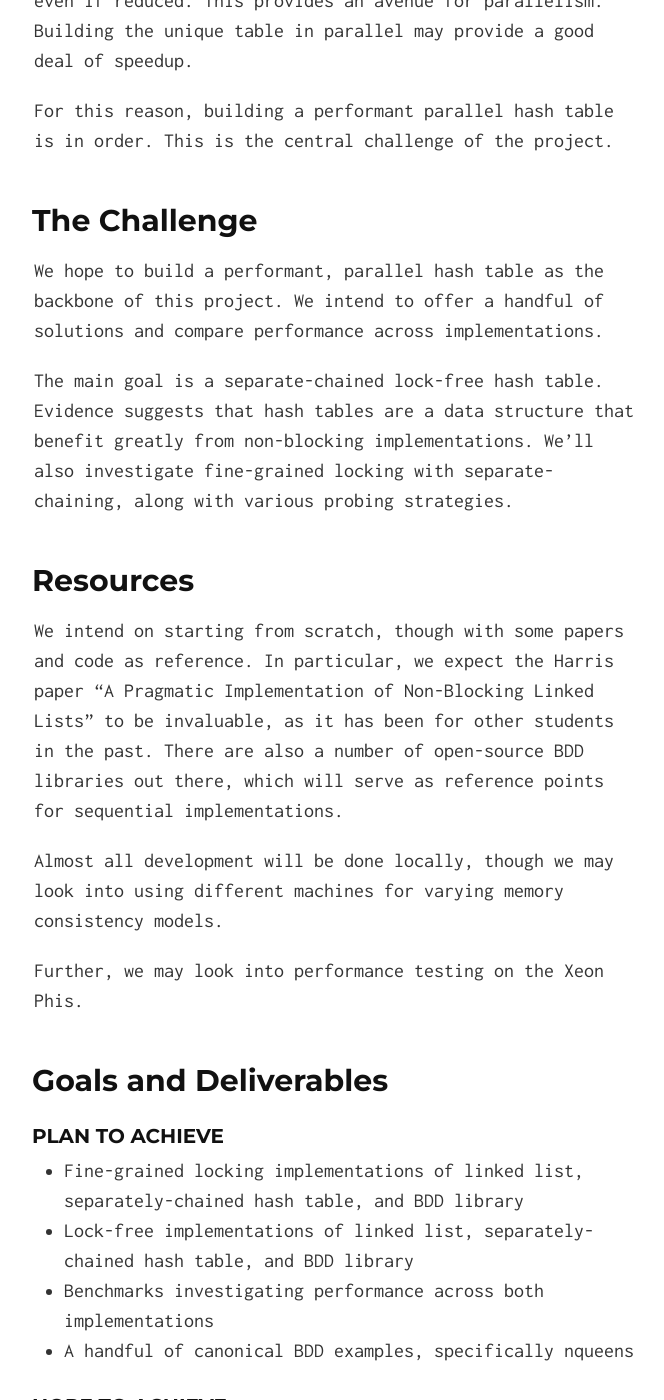
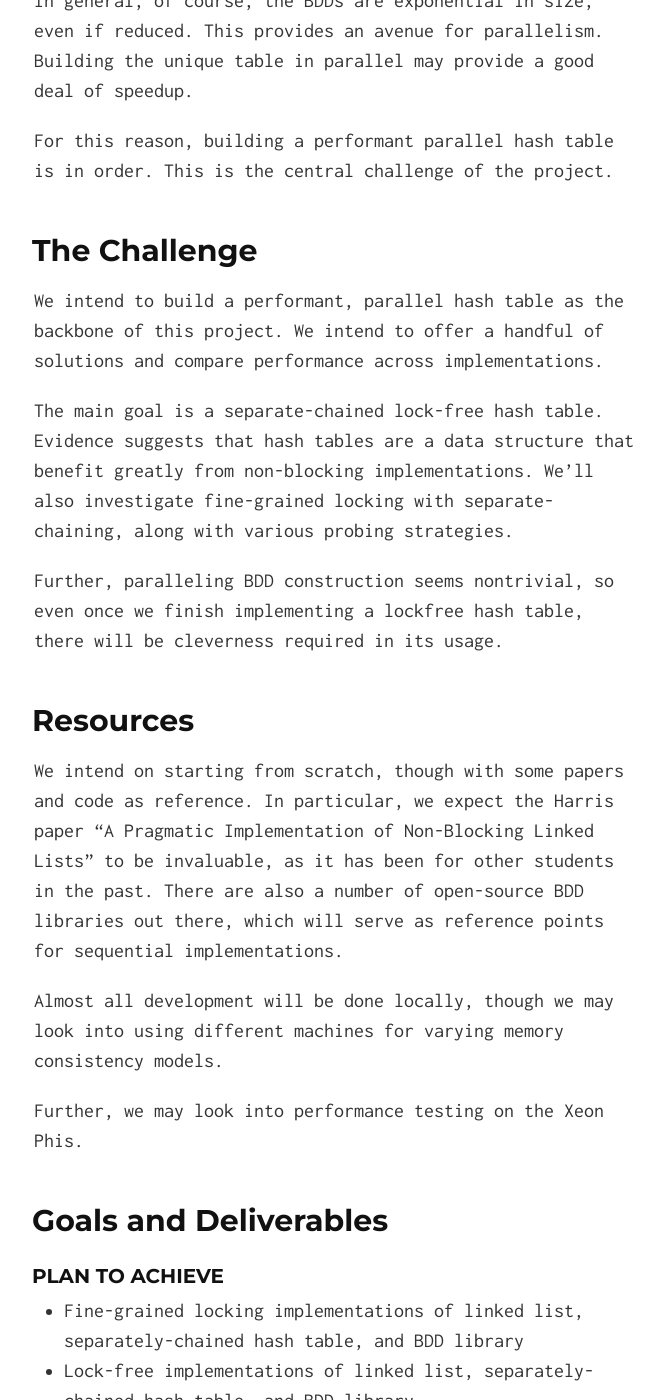
Before and after one commit to evanbergeron/lockfree-bdd, a Jekyll site: the page built from index.md, in a window 1280 px wide and 1400 px high, scrolled down 2178 px. Shown: the whole window, without its empty margins (306-970 px from the left). Built offline with Jekyll 4.4.1, drawn with Linux system fonts in a browser that asks for light colours; formulas are drawn with MathJax 3; some of the changed text lies outside the part shown.

Commit message:
Rewording

```diff
--- a/index.md
+++ b/index.md
@@ -6,7 +6,7 @@
 
 ## Summary
 
-We are going to implement lockfree binary decision diagrams in C++.
+We are going to produce two binary decision diagram library implementations, one with fine-grained locking, and one lockfree. Everything will be written in C++.
 
 ## Background
 
@@ -47,9 +47,11 @@
 
 ## The Challenge
 
-We hope to build a performant, parallel hash table as the backbone of this project. We intend to offer a handful of solutions and compare performance across implementations.
+We intend to build a performant, parallel hash table as the backbone of this project. We intend to offer a handful of solutions and compare performance across implementations.
 
 The main goal is a separate-chained lock-free hash table. Evidence suggests that hash tables are a data structure that benefit greatly from non-blocking implementations. We'll also investigate fine-grained locking with separate-chaining, along with various probing strategies.
+
+Further, paralleling BDD construction seems nontrivial, so even once we finish implementing a lockfree hash table, there will be cleverness required in its usage.
 
 ## Resources
 We intend on starting from scratch, though with some papers and code as reference. In particular, we expect the Harris paper "A Pragmatic Implementation of Non-Blocking Linked Lists" to be invaluable, as it has been for other students in the past. There are also a number of open-source BDD libraries out there, which will serve as reference points for sequential implementations.
@@ -65,6 +67,8 @@
 * Lock-free implementations of linked list, separately-chained hash table, and BDD library
 * Benchmarks investigating performance across both implementations
 * A handful of canonical BDD examples, specifically nqueens
+
+Our understanding of the project expectations is that successful completion of the above will constitute an A on the project. Further areas of exploration include:
 
 ### Hope to Achieve
 * Increasingly clever hash tables, perhaps using binary trees instead of linked lists in each bucket.
```
Also changed, not shown: other parts of index.md (+1 -1 lines).
